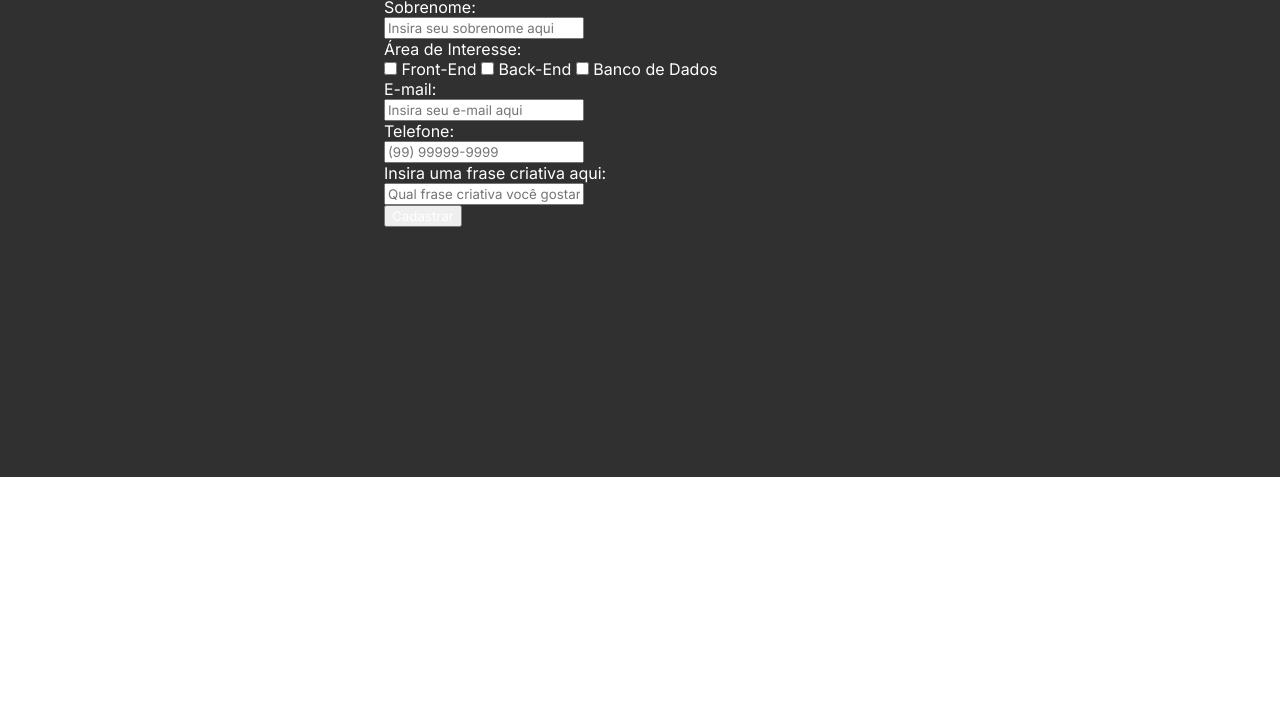
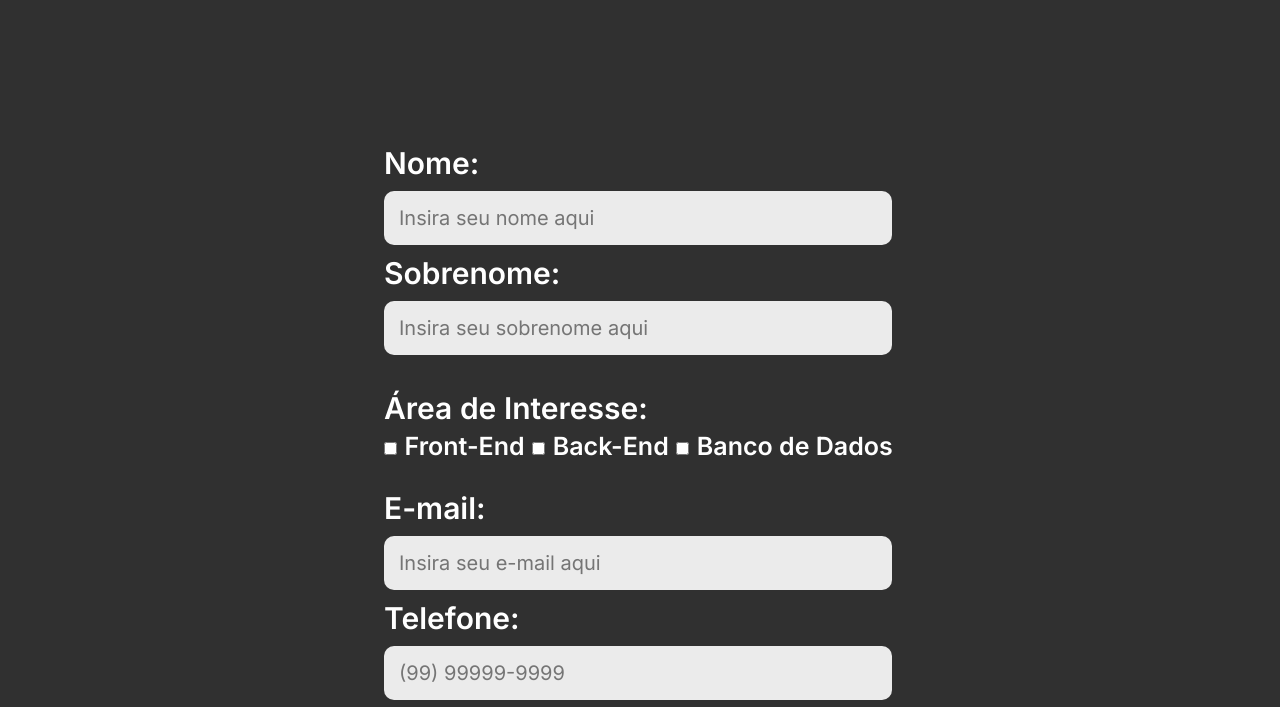
Before and after one commit to FilipePrata/bootcamp-dnc, a plain HTML site: page index.html in a window 1280 px wide. Shown: the part 549-1256 px from the top of the page. Before the commit the page ends 1026 px from the top, so only its background shows below. Drawn offline with Linux system fonts and the light colour scheme.

Commit message:
Sign Up Form finished

```diff
--- a/index.html
+++ b/index.html
@@ -37,32 +37,32 @@
                 <span class="invert">BACK-END, FRONT-END & BANCO DE DADOS.</span>
             </p>
             <form action="" method="post" id="signUpForm">
-                <label for="">
+                <label for="" class="mainLabel">
                     Nome: <br>
-                    <input type="text" name="Nome" id="name" placeholder="Insira seu nome aqui" required> <br>
+                    <input type="text" name="Nome" id="name" placeholder="Insira seu nome aqui" required class="textInput"> <br>
                 </label>
-                <label for="">Sobrenome: <br>
-                    <input type="text" name="Sobrenome" id="lastName" placeholder="Insira seu sobrenome aqui" required> <br>
+                <label for="" class="mainLabel">Sobrenome: <br>
+                    <input type="text" name="Sobrenome" id="lastName" placeholder="Insira seu sobrenome aqui" required class="textInput"> <br>
                 </label>
-                <label for="">
+                <label for="" class="mainLabel" id="interestArea">
                     Área de Interesse: <br>
-                    <input type="checkbox" value="Front-End" id="frontend" > <label for="">Front-End</label>
-                    <input type="checkbox" value="Back-End" id="backend" > <label for="">Back-End</label>
-                    <input type="checkbox" value="Banco de Dados" id="database" > <label for="">Banco de Dados</label> <br>
+                    <input type="checkbox" value="Front-End" id="frontend" > <label for="" class="checkLabel">Front-End</label>
+                    <input type="checkbox" value="Back-End" id="backend" > <label for="" class="checkLabel">Back-End</label>
+                    <input type="checkbox" value="Banco de Dados" id="database" > <label for="" class="checkLabel">Banco de Dados</label> <br>
                 </label>
-                <label for="">
+                <label for="" class="mainLabel">
                     E-mail: <br>
-                    <input type="email" name="Sobrenome" id="email" placeholder="Insira seu e-mail aqui" required>
+                    <input type="email" name="Sobrenome" id="email" placeholder="Insira seu e-mail aqui" required class="textInput">
                 </label> <br>
-                <label for="">
+                <label for="" class="mainLabel">
                     Telefone: <br>
-                    <input type="text" name="Telefone" id="phone" placeholder="(99) 99999-9999" required> <br>
+                    <input type="text" name="Telefone" id="phone" placeholder="(99) 99999-9999" required class="textInput"> <br>
                 </label>
-                <label for="">
+                <label for="" class="mainLabel">
                     Insira uma frase criativa aqui: <br>
-                    <input type="text" name="Frase" id="phrase" placeholder="Qual frase criativa você gostaria de falar? :)" required> <br>
+                    <input type="text" name="Frase" id="phrase" placeholder="Qual frase criativa você gostaria de falar? :)" required class="textInput"> <br>
                 </label>
-                <button type="submit">Cadastrar</button>
+                <button type="submit" id="signUpButton">Cadastrar</button>
             </form>
         </div>
     </div>
--- a/style.css
+++ b/style.css
@@ -72,7 +72,53 @@ a {
 
 #signUpForm {
     text-align: left;
-    justify-content: center;
-    align-items: center;
     margin-left: 30%;
+    margin-top: 190px;
 }
+
+.mainLabel {
+    font-weight: 600;
+    font-size: 30px;
+    line-height: 36px;
+}
+
+.checkLabel {
+    font-weight: 600;
+    font-size: 25px;
+    line-height: 30px;
+}
+
+.textInput {
+    width: 55%;
+    border: none;
+    border-radius: 10px;
+    background: rgba(255, 255, 255, 0.9);
+    font-weight: 400;
+    font-size: 20px;
+    line-height: 24px;
+    padding: 15px 0 15px 15px;
+    margin-top: 10px;
+    margin-bottom: 10px;
+}
+
+#lastName {
+    margin-bottom: 35px;
+}
+
+#database {
+    margin-bottom: 35px;
+}
+
+#signUpButton {
+    font-weight: 600;
+    font-size: 32px;
+    line-height: 39px;
+    text-align: center;
+    padding: 8px 0 8px 0;
+    width: 56.5%;
+    background: rgba(12, 112, 242, 0.9);
+    box-shadow: 0px 6px 4px rgba(12, 112, 242, 0.25);
+    border-radius: 10px;
+    border: none;
+    margin-top: 80px;
+}
```
